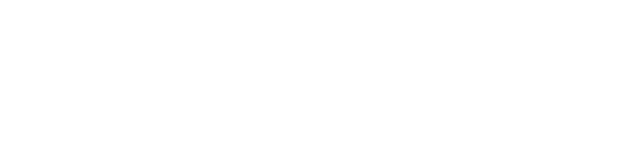
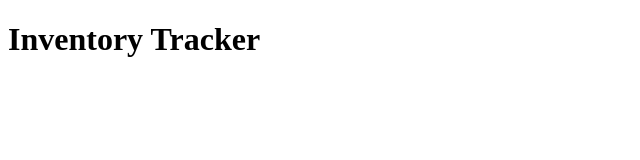
Before and after one commit to EdwardN93/inventory-tracker, a plain HTML site: page index.html in a window 1280 px wide. Shown: the whole page, without its empty margins (0-640 px from the left). Drawn offline with Linux system fonts and the light colour scheme.

Commit message:
test commit

```diff
--- a/index.html
+++ b/index.html
@@ -7,5 +7,7 @@
     <script src="index.js" defer></script>
     <title>Inventory Tracker</title>
   </head>
-  <body></body>
+  <body>
+    <h1>Inventory Tracker</h1>
+  </body>
 </html>
```
